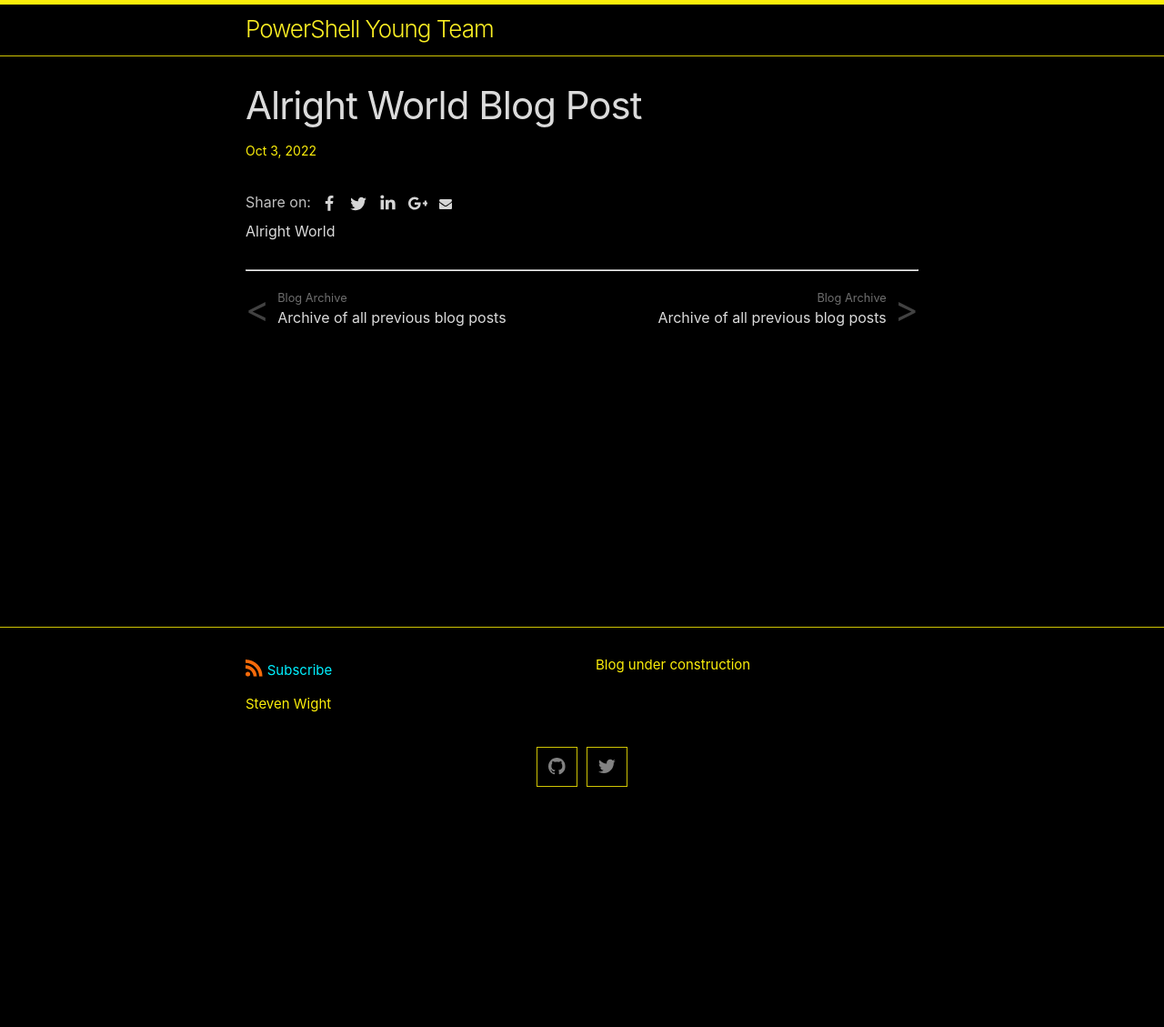
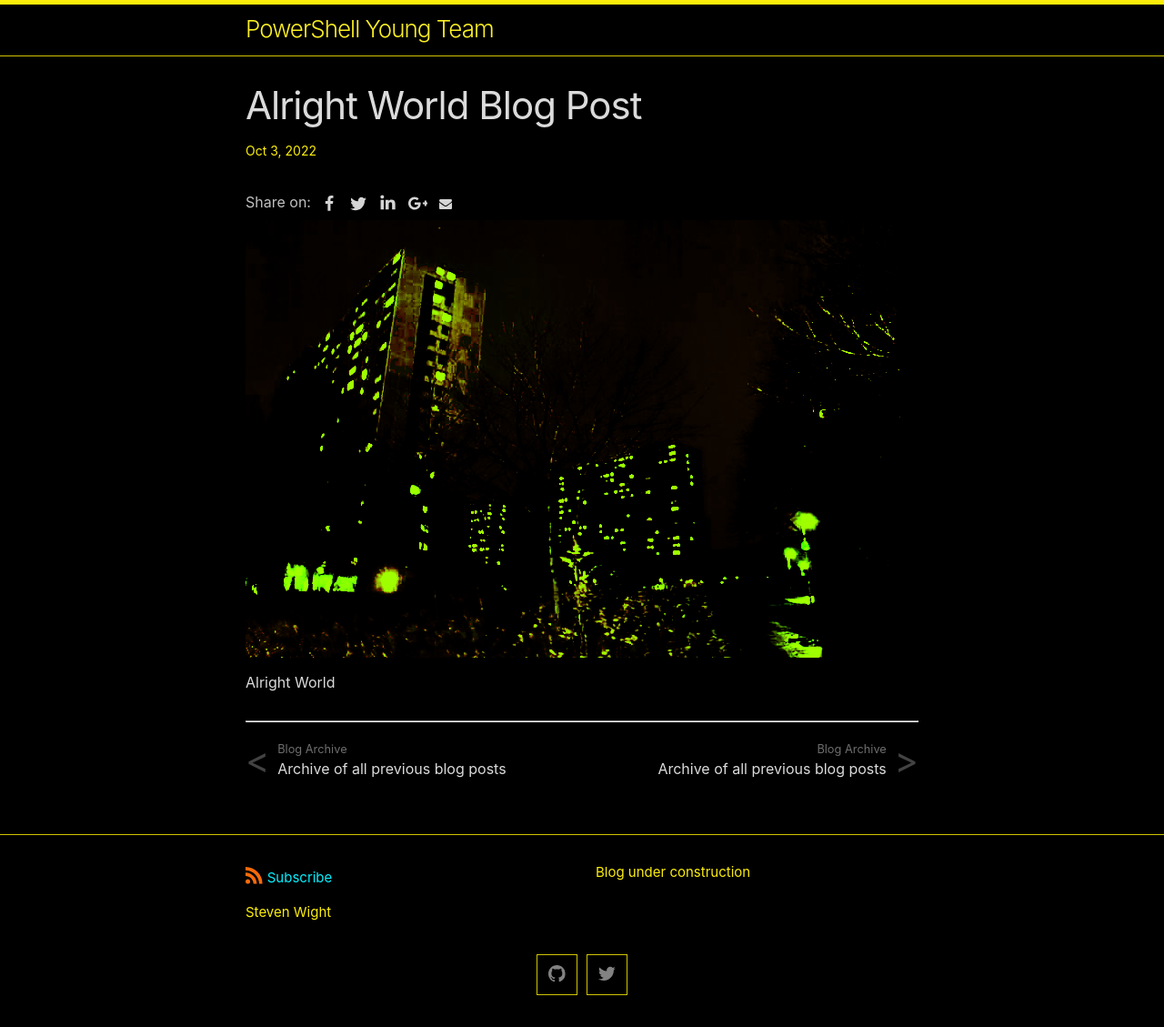
Before and after one commit to PowerShellYoungTeam/PowerShellYoungTeam.github.io, a Jekyll site: the page built from _posts/2022-10-03-Alright-World-blog-post.md, in a window 1280 px wide. Shown: the whole page at 91% size. Built offline with Jekyll 4.4.1, drawn with Linux system fonts in a browser that asks for light colours; our own code applies the rules of GitHub Pages for plain Markdown files; before the commit the page ends 900 px from its top, so only the background shows below that.

Commit message:
Update 2022-10-03-Alright-World-blog-post.md

```diff
--- a/_posts/2022-10-03-Alright-World-blog-post.md
+++ b/_posts/2022-10-03-Alright-World-blog-post.md
@@ -1 +1,3 @@
+![Screenshot]( /assets/images/Hill_Night.png)
+
 Alright World
```
